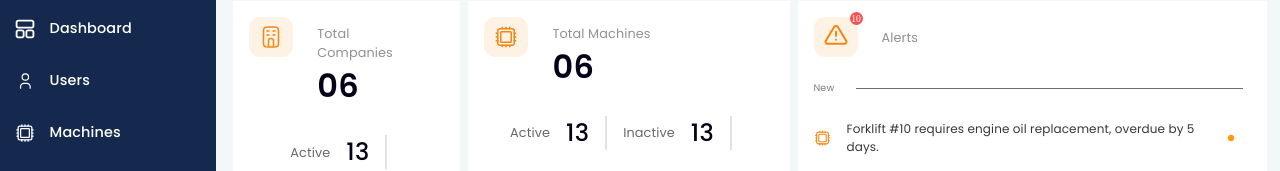
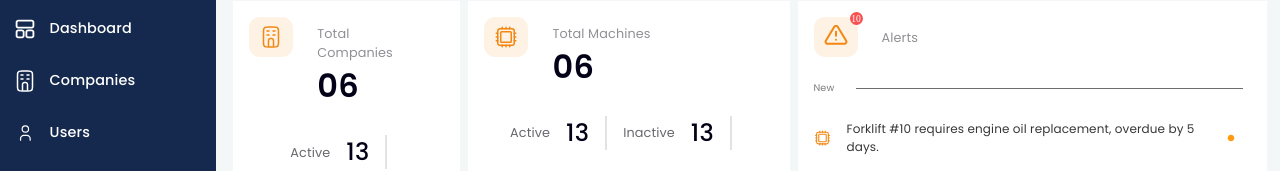
Before and after one commit to GhazanfarIjazOcta/U-KEY, a React (Create React App) app: page /dashboard in a window 1280 px wide. Shown: the part 133-304 px from the top of the page. Built offline with nearby package versions, Linux system fonts and the light colour scheme; no server answers; sample sign-in values are in the browser's storage; the HTML template or start-up script is replaced by a standard one.

Commit message:
v3 version date 23

```diff
--- a/src/components/LayoutComponents/Sidebar/Sidebar.js
+++ b/src/components/LayoutComponents/Sidebar/Sidebar.js
@@ -74,7 +74,7 @@ function Sidebar() {
 
   const AdminlistItems = [
     { text: "Dashboard", icon: DashboardLogo, selectedIcon: SelectedDashboardLogo, route: "/dashboard" },
-
+    { text: "Companies", icon: CompanyLogo, selectedIcon: SelectedCompanyLogo, route: "companies", },
     { text: "Users", icon: UserLogo, selectedIcon: SelectedUserLogo, route: "user-management" },
     { text: "Machines", icon: MachinesLogo, selectedIcon: SelectedMachinesLogo, route: "machines", },
     { text: "Operators", icon: OperatorsLogo, selectedIcon: SelectedOperatorLogo, route: "operators", },
```
